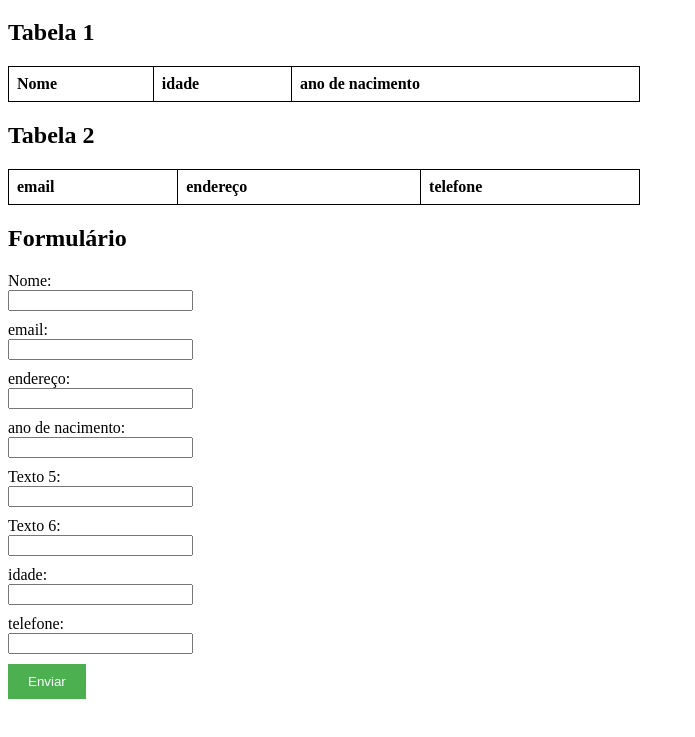
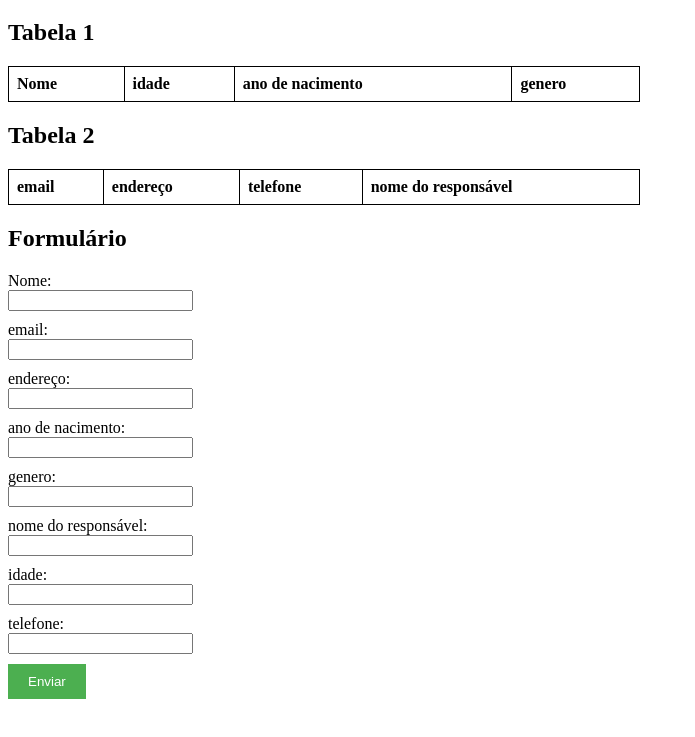
Before and after one commit to RaphaelhOliveira/2D_JavaBD, a plain HTML site: page index.html in a window 1280 px wide. Shown: the part 61-798 px from the top of the page, without its empty margins (0-695 px from the left). Drawn offline with Linux system fonts and the light colour scheme.

Commit message:
Update index.html

```diff
--- a/index.html
+++ b/index.html
@@ -16,6 +16,7 @@
                 <th>Nome</th>
                 <th>idade</th>
                 <th>ano de nacimento</th>
+                <th>genero</th>
             </tr>
         </thead>
         <tbody>
@@ -30,6 +31,7 @@
                 <th>email</th>
                 <th>endereço</th>
                 <th>telefone</th>
+                <th>nome do responsável</th>
             </tr>
         </thead>
         <tbody>
@@ -51,10 +53,10 @@
         <label for="texto4">ano de nacimento:</label>
         <input type="text" id="texto4" name="texto4">
 
-        <label for="texto5">Texto 5:</label>
+        <label for="texto5">genero:</label>
         <input type="text" id="texto5" name="texto5">
 
-        <label for="texto6">Texto 6:</label>
+        <label for="texto6">nome do responsável:</label>
         <input type="text" id="texto6" name="texto6">
 
         <label for="numero1">idade:</label>
```
